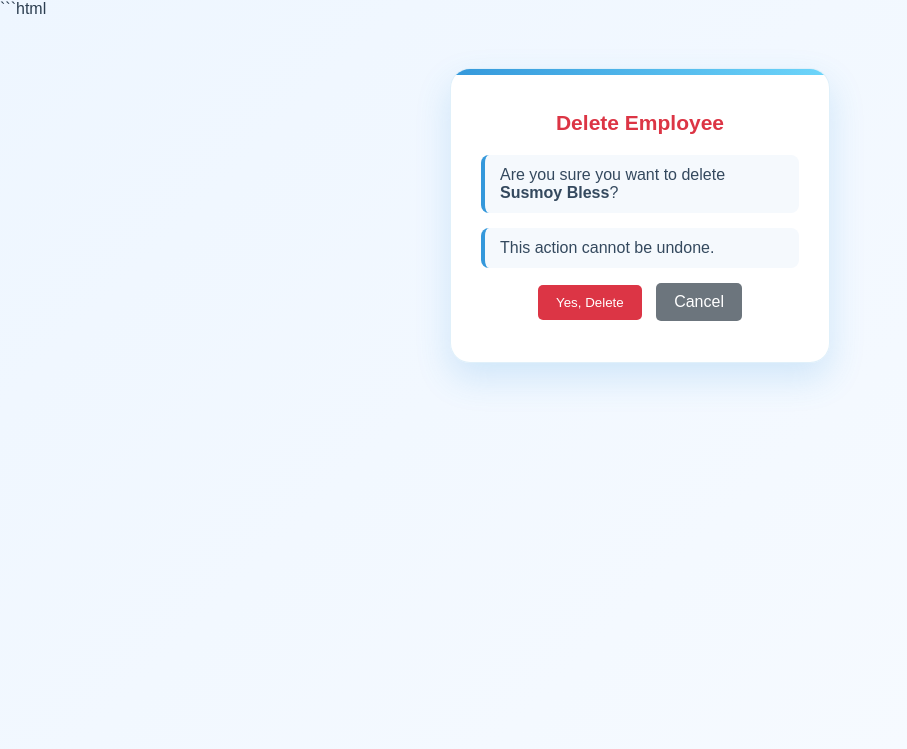
After one commit to susmoy15/Django_Employee_Management, a Django app: page /employee/delete/1/ in a window 1280 px wide. The commit adds this page. Shown: the top 749 px of the page, without its empty margins (0-907 px from the left). Run offline with Django 5.2, Linux system fonts and the light colour scheme; data comes from the database, SQL or seed files in the repository; both versions use the stored data as it was after the commit.

Commit message:
CRUD DONE

````diff
--- a/employees/urls.py
+++ b/employees/urls.py
@@ -4,4 +4,6 @@ from .import views
 urlpatterns = [
     path('<int:id>/', views.employee_detail, name='employee_detail'),
     path('add/', views.add_employee, name='add_employee'),
+    path('edit/<int:id>/', views.edit_employee, name='edit_employee'),
+    path('delete/<int:id>/', views.delete_employee, name='delete_employee'),
 ]
--- a/employees/views.py
+++ b/employees/views.py
@@ -1,4 +1,4 @@
-from django.shortcuts import render, get_object_or_404
+from django.shortcuts import render, redirect, get_object_or_404
 from .models import Employee
 from .forms import EmployeeForm
 
@@ -21,6 +21,7 @@ def add_employee(request):
         form = EmployeeForm(request.POST, request.FILES)
         if form.is_valid():
             form.save()
+            return redirect('home')
         else:
             print(form.errors)
     form = EmployeeForm()
@@ -28,3 +29,41 @@ def add_employee(request):
         'form' : form,
     }
     return render(request, 'add_employee.html', context)
+
+
+def edit_employee(request, id):
+    employee = get_object_or_404(Employee, id=id)
+
+    if request.method == 'POST':
+        form = EmployeeForm(
+            request.POST,
+            request.FILES,
+            instance=employee
+        )
+
+        if form.is_valid():
+            form.save()
+            return redirect('home')
+    else:
+        form = EmployeeForm(instance=employee)
+
+    context = {
+        'form': form,
+        'employee': employee,
+    }
+
+    return render(request, 'edit_employee.html', context)
+
+
+def delete_employee(request, id):
+    employee = get_object_or_404(Employee, id=id)
+
+    if request.method == 'POST':
+        employee.delete()
+        return redirect('home')
+
+    return render(
+        request,
+        'delete_employee.html',
+        {'employee': employee}
+    )
--- a/employees_main/static/css/style.css
+++ b/employees_main/static/css/style.css
@@ -335,3 +335,55 @@ td a:nth-child(3):hover {
     background: #eaf5ff;
     transform: translateX(4px);
 }
+
+
+
+
+
+
+
+
+
+```css
+/* Delete Employee Page */
+
+.delete-container {
+    text-align: center;
+}
+
+.delete-container h2 {
+    color: #dc3545;
+    margin-bottom: 20px;
+}
+
+.delete-container p {
+    font-size: 16px;
+    margin-bottom: 15px;
+}
+
+.delete-btn {
+    background-color: #dc3545;
+    color: white;
+    border: none;
+    padding: 10px 18px;
+    border-radius: 5px;
+    cursor: pointer;
+    margin-right: 10px;
+}
+
+.delete-btn:hover {
+    background-color: #b02a37;
+}
+
+.cancel-btn {
+    display: inline-block;
+    background-color: #6c757d;
+    color: white;
+    text-decoration: none;
+    padding: 10px 18px;
+    border-radius: 5px;
+}
+
+.cancel-btn:hover {
+    background-color: #565e64;
+}
--- /dev/null
+++ b/templates/delete_employee.html
@@ -0,0 +1,43 @@
+```html
+{% load static %}
+
+<!DOCTYPE html>
+<html lang="en">
+<head>
+    <meta charset="UTF-8">
+    <meta name="viewport" content="width=device-width, initial-scale=1.0">
+
+    <title>Delete Employee</title>
+
+    <link rel="stylesheet" href="{% static 'css/style.css' %}">
+</head>
+
+<body>
+
+    <div class="center-container delete-container">
+
+        <h2>Delete Employee</h2>
+
+        <p>
+            Are you sure you want to delete
+            <strong>{{ employee.first_name }} {{ employee.last_name }}</strong>?
+        </p>
+
+        <p>This action cannot be undone.</p>
+
+        <form method="POST">
+            {% csrf_token %}
+
+            <button type="submit" class="delete-btn">
+                Yes, Delete
+            </button>
+
+            <a href="{% url 'home' %}" class="cancel-btn">
+                Cancel
+            </a>
+        </form>
+
+    </div>
+
+</body>
+</html>
````
Also changed, not shown: templates/edit_employee.html (added, +21 -0 lines), templates/home.html (+6 -2 lines), db.sqlite3, employees_main/urls.py (line endings or trailing spaces), media/emp_images/images.jpg (added), media/emp_images/images_1.jpg (added), media/emp_images/images_1_T46qwlm.jpg (added), 1 other file.
